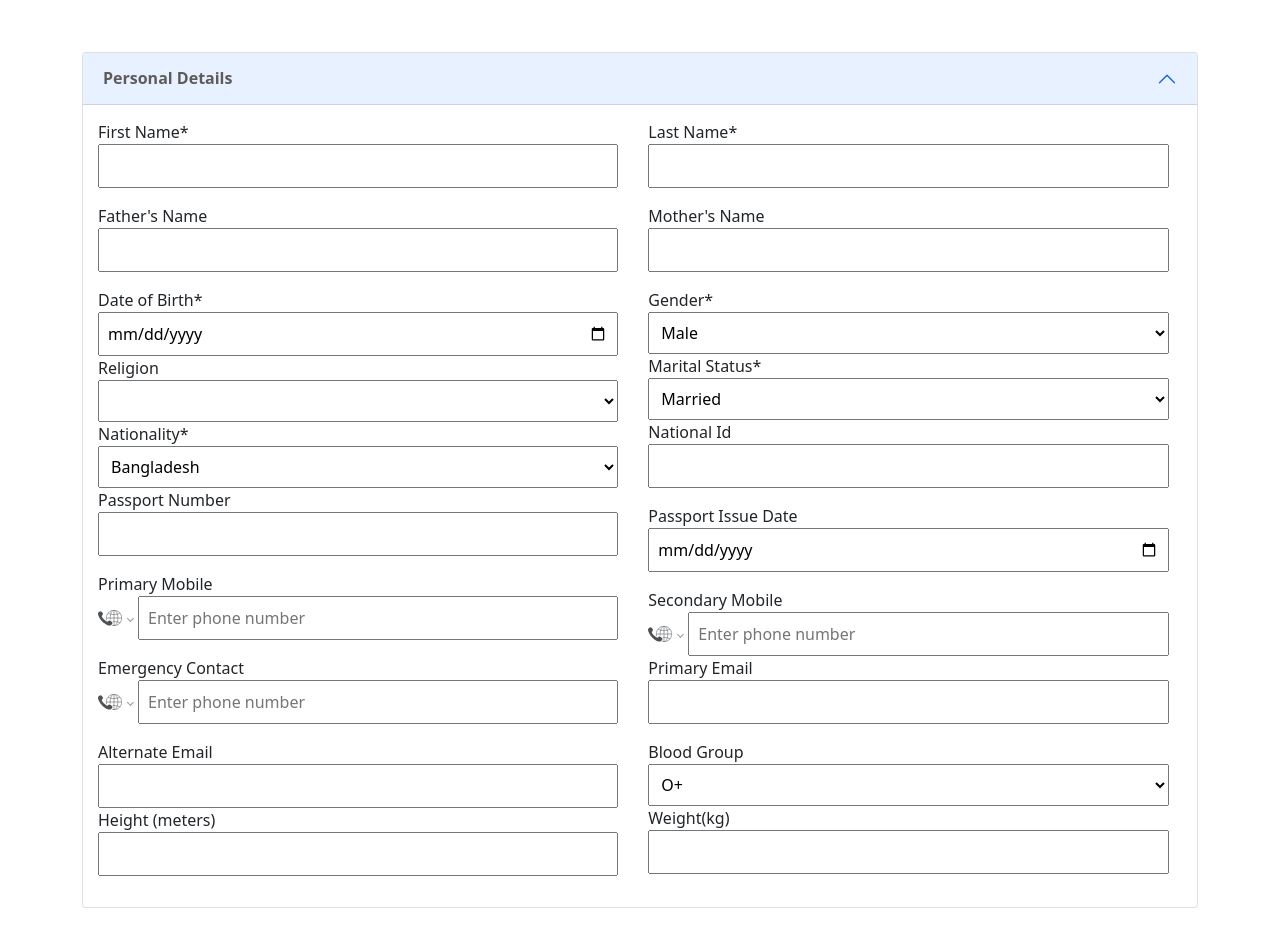
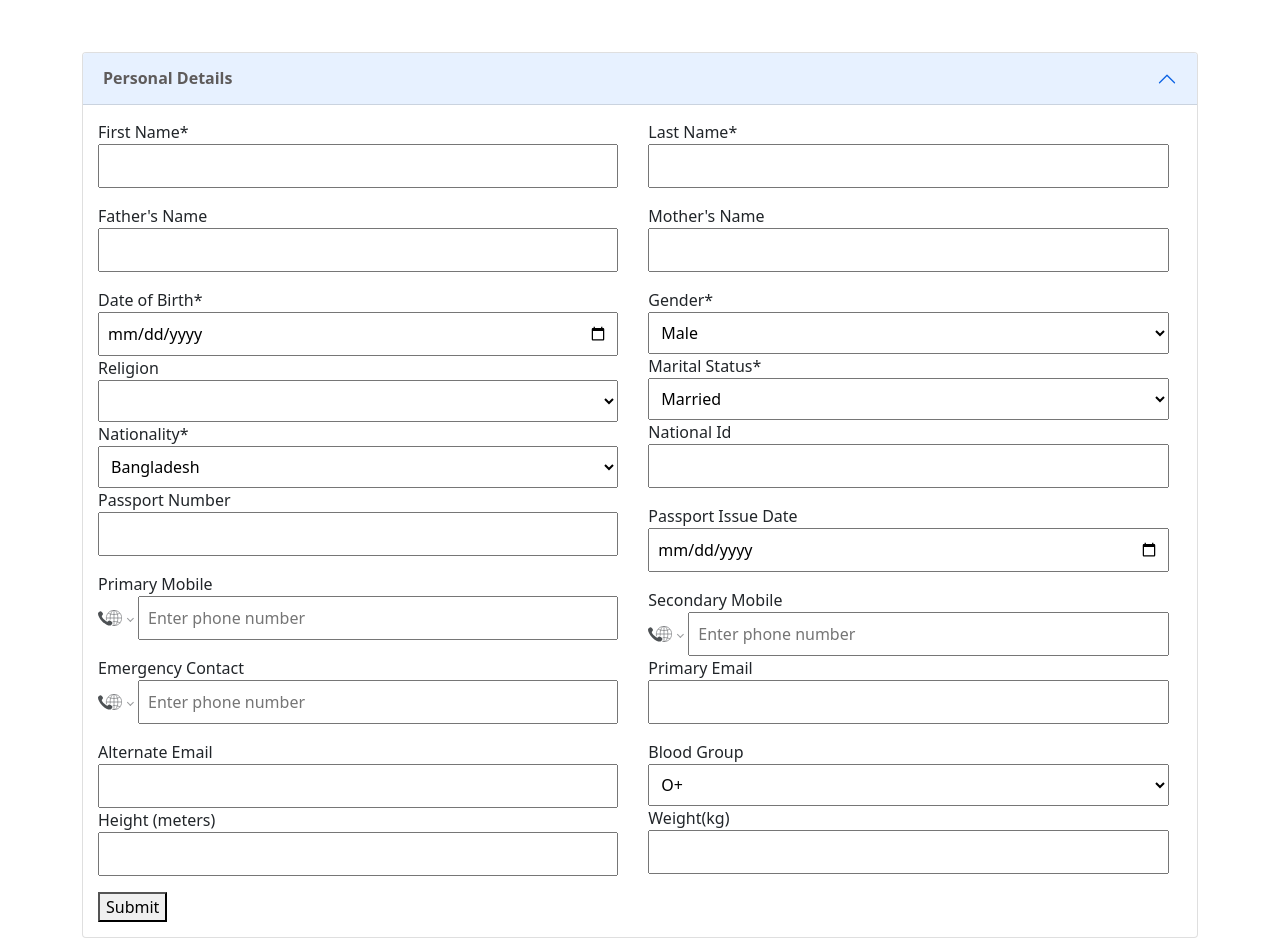
Before and after one commit to developer-sujon/shunno-it-intern-august-23, a React (Vite) app: page / in a window 1280 px wide. Shown: the part 140-1078 px from the top of the page. Before the commit the page ends 1048 px from the top, so only its background shows below. Built offline with nearby package versions, Linux system fonts and the light colour scheme.

Commit message:
personalDetailsUpdate

```diff
--- a/src/Component/PersonalDetails/PersonalDetails.jsx
+++ b/src/Component/PersonalDetails/PersonalDetails.jsx
@@ -40,7 +40,7 @@
             aria-labelledby="headingOne"
             data-bs-parent="#accordionExample"
           >
-            <form onChange={handleSubmit(onSubmit)}>
+            <form onSubmit={handleSubmit(onSubmit)}>
               <div className="MainDiv">
                 <div className="ColumnLeft">
                   <div className="FirstName">
@@ -259,6 +259,7 @@
                   </div>
                 </div>
               </div>
+              <button>Submit</button>
             </form>
           </div>
         </div>
```
